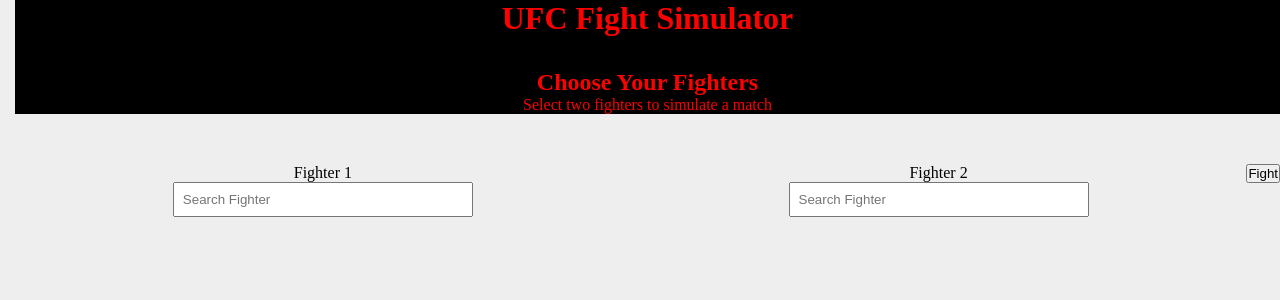
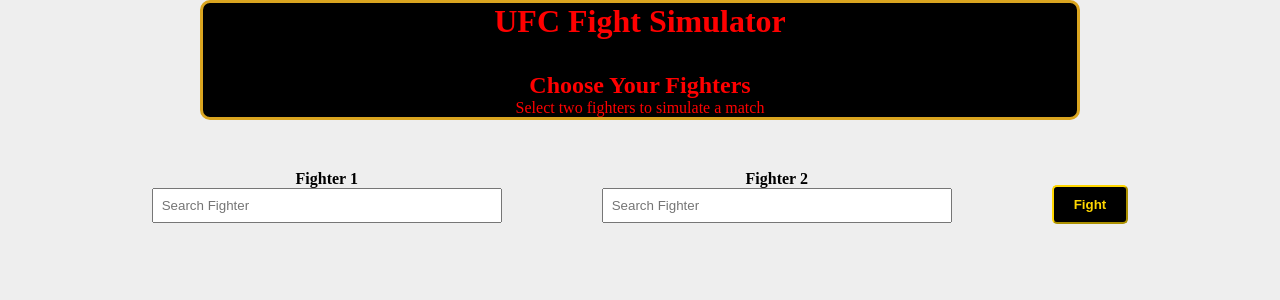
Before and after one commit to JacksonBennett05/UFC-predictor, a React (Vite) app in the folder frontend/: page / in a window 1280 px wide. Shown: the top 300 px of the page. Built offline with nearby package versions, Linux system fonts and the light colour scheme.

Commit message:
Finished basic Front End

```diff
--- a/frontend/src/App.css
+++ b/frontend/src/App.css
@@ -7,44 +7,3 @@
 .title {
   margin-bottom: 2rem;
 }
-
-.seach-container {
-  /* display: flex; */
-  justify-content: space-between;
-  gap: 2rem;
-  margin-top: 1rem;
-  margin-bottom: 1.5 rem;
-}
-
-
-.fighter-column1 {
-  /* width: 400px; */
-  float: left;
-  height: 300px;
-  flex: 1;
-  display: flex;
-  flex-direction: column;
-}
-
-.fighter-column2 {
-  /* width: 500px; */
-  float:left;
-  height: 300px;
-  flex: 1;
-  display: flex;
-  flex-direction: column;
-}
-
-.fight-sim {
-  margin-left: 15px;
-}
-
-.fighter-column1 label {
-  text-align: center;
-  display: block;
-}
-
-.fighter-column2 label {
-  text-align: center;
-  display: block;
-}
--- a/frontend/src/FightSimulator.jsx
+++ b/frontend/src/FightSimulator.jsx
@@ -40,6 +40,7 @@
         <p>Select two fighters to simulate a match</p>
       </div>
 
+      <div className="fight-form">
       <form onSubmit={handleSubmit}>
         <div className="search-container">
           <div className="fighter-column1">
@@ -57,6 +58,7 @@
         </div>
         </div>
       </form>
+      </div>
 
       {result && (
         <div className="result">
--- a/frontend/src/FighterSearch.jsx
+++ b/frontend/src/FighterSearch.jsx
@@ -57,7 +57,7 @@
         placeholder="Search Fighter"
         value={query}
         onChange={handleChange}
-        style={{ width: "300px", padding: "8px" }}
+        style={{ width: "350px", padding: "8px" }}
       />
       {loading && <div>Loading...</div>}
       {error && <div style={{ color: "red" }}>{error}</div>}
@@ -65,7 +65,7 @@
         <ul
           className="search-results"
           style={{
-            position: "absolute",
+            // position: "absolute",
             backgroundColor: "#fff",
             border: "1px solid #ccc",
             listStyle: "none",
--- a/frontend/src/index.css
+++ b/frontend/src/index.css
@@ -4,30 +4,110 @@
     padding: 0px;
 }
 
+
+
+.fight-sim {
+  gap: 0px;
+}
+
 .header {
-  /* margin-left: 200px;
-  margin-right: 200px; */
+  background: rounded;
+  margin-left: 200px;
+  margin-right: 200px;
   text-align: center;
   background-color: black;
   color: red;
+  border-radius: 10px;
+  border: 3px solid goldenrod;
+}
+
+.fight-form {
+  display: flex;
+  align-items: flex-start;
+  justify-content: center;
+  gap: 20px;
 }
 
 .search-container {
   margin-top: 50px;
+  gap: 100px;
   text-align: center;
   display: flex;
-  justify-content: center;
-  /* gap: 10px;    */
 }
 
 .fighter-column1,
 .fighter-column2 {
+  border-radius: 10px;
+  flex: 0;
+  display: flex;
+  flex-direction: column;
+}
+
+.fighter-column1 label,
+.fighter-column2 label {
+  text-align: center;
+  display: block;
+  font-weight: bold;
+}
+
+.fighter-search {
+  position: relative;
+}
+
+.search-results {
+  text-align: left;
+  position: absolute;       /* make dropdown appear over content */
+  top: 100%;                /* directly below input */
+  left: 0;
+  width: 100%;
+  gap: 50px;
+  max-height: 200px;        /* limit height */
+  overflow-y: scroll;
+  border: 1px solid gold;
+  border-radius: 5px;
+  list-style: none;
+  z-index: 10;
   padding: 0;
   margin: 0;
-  width: auto;
-  flex: 1;
 }
 
-.fight-button {
+.search-results li {
+  padding: 8px 12px;
+  cursor: pointer;
+  color: black;
+}
+
+.search-results li:hover {
+  background-color: #91bce5;
+  color: black;
+}
+
+.fight-button button {
+  background-color: black;
+  color: gold;
+  margin-top: 15px;
+  padding: 10px 20px;
+  border-radius: 5px;
+  border-color: gold;
+  font-weight: bold;
   cursor: pointer;
 }
+
+.fight-button button:hover {
+  background-color: gold;
+  color: black;
+  transform: scale(1.1);
+  box-shadow: 0 0 12px gold;
+}
+
+.result {
+  margin-top: 30px;
+  padding: 15px;
+  background: black;
+  color: gold;
+  font-size: 22px;
+  font-weight: bold;
+  border: 2px solid gold;
+  border-radius: 10px;
+  display: inline-block;
+}
```
Also changed, not shown: 1 other file (tests, documents, lock files or other folders).
